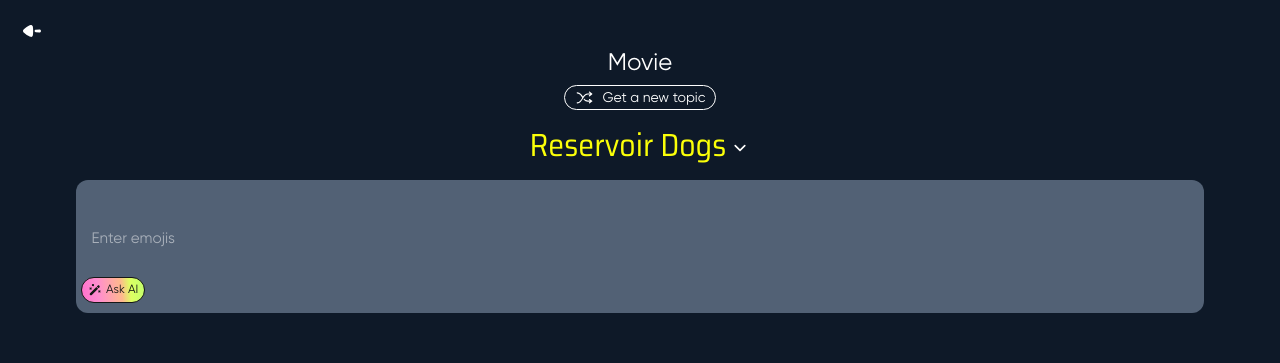
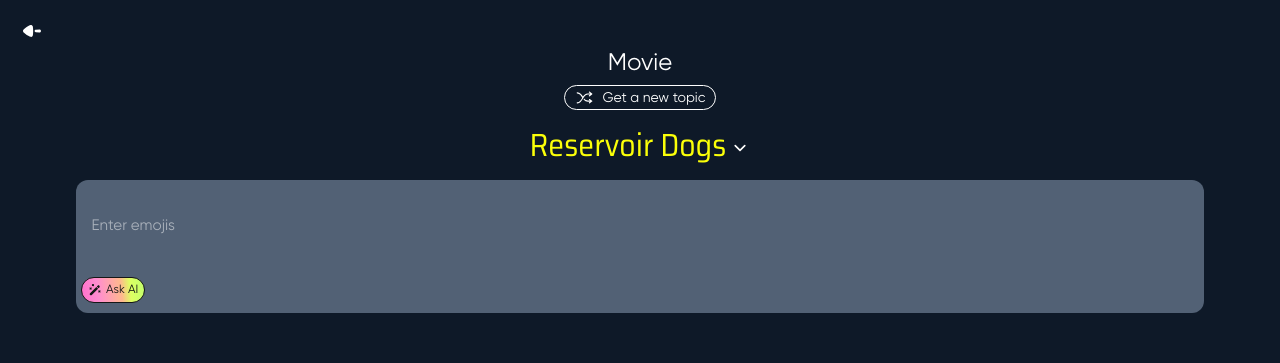
Before and after one commit to sagarvyld/Emoji-Charades, a React (Vite) app: page / in a window 1280 px wide. Both pictures are taken after a click on the button "Start". Shown: the top 363 px of the page. Built offline with nearby package versions, Linux system fonts and the light colour scheme; a web font is replaced by a local one.

Commit message:
final finishing

```diff
--- a/src/Pages/dumbcharades.css
+++ b/src/Pages/dumbcharades.css
@@ -95,7 +95,9 @@
   height: 16.6vh;
   flex-shrink: 0;
   box-sizing: border-box;
-  padding-top: 33px;
+  /* padding-top: 33px; */
+  padding-top: 24px;
+  padding-top: 2.5vh;
   padding-left: 16px;
   font-size: 2rem;
   font-weight: 600;
@@ -104,6 +106,9 @@
   background: var(--Dark-Dark--60, #526175);
   font-family: "Noto Color Emoji","Gilroy";
   font-style: normal;
+  /* display: flex;
+  align-items: center;
+  justify-content: center; */
 }
 
 .emojiTextArea[data-placeholder]:empty::before {
--- a/src/Pages/dumbcharades.jsx
+++ b/src/Pages/dumbcharades.jsx
@@ -35,7 +35,7 @@
         const currentPosition = cursorPosition || 0;
         const newValue = [props.textAreaValue.slice(0, currentPosition), emoji, props.textAreaValue.slice(currentPosition)].join('');
         props.setTextAreaValue(prevValue => {
-            if (prevValue.length === 0 && emoji === '  ') {
+            if ((prevValue.length === 0 && emoji === '  ')||(prevValue.length===24)) {
                 return prevValue; // Don't add space if it's the first character
             }
             setCursorPosition(currentPosition + emoji.length);
```
